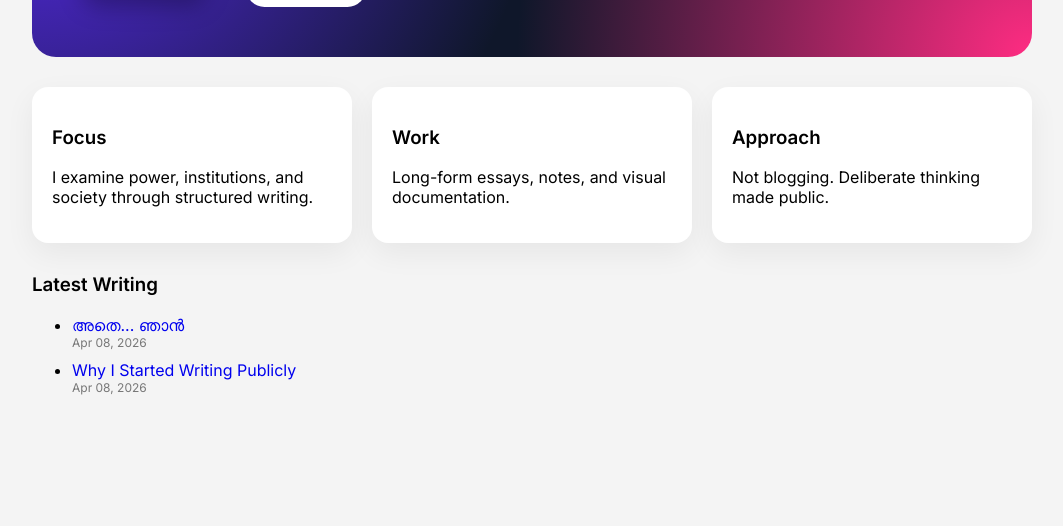
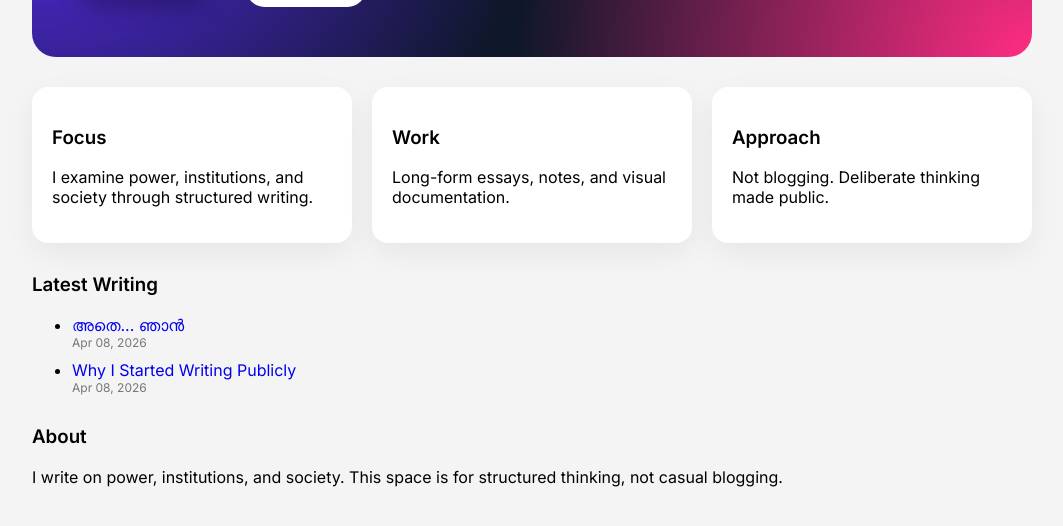
Before and after one commit to jawhartharuvana/jawhartharuvana.github.io, a Jekyll site: the page built from index.md, in a window 1280 px wide, cut to the strip 250-776 px from the top of the page. Shown: the whole strip, without its empty margins (108-1171 px from the left). Built offline with Jekyll 4.4.1, drawn with Linux system fonts in a browser that asks for light colours.

Commit message:
Update index.md

```diff
--- a/index.md
+++ b/index.md
@@ -51,3 +51,11 @@ Political thought. Social analysis. Structured writing.
     {% endfor %}
   </ul>
 </div>
+
+<div class="section">
+  <h3>About</h3>
+  <p>
+    I write on power, institutions, and society. This space is for structured thinking,
+    not casual blogging.
+  </p>
+</div>
```
